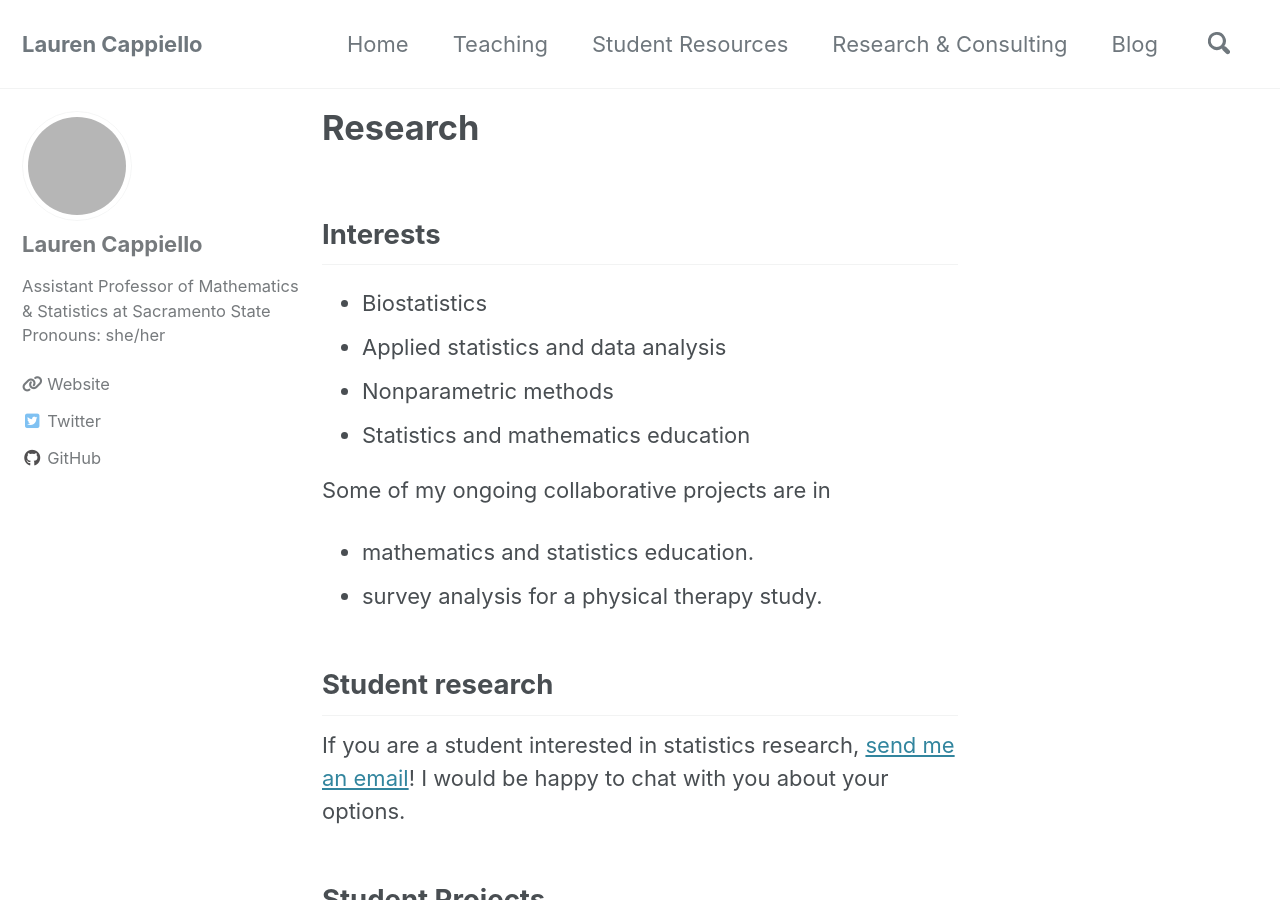
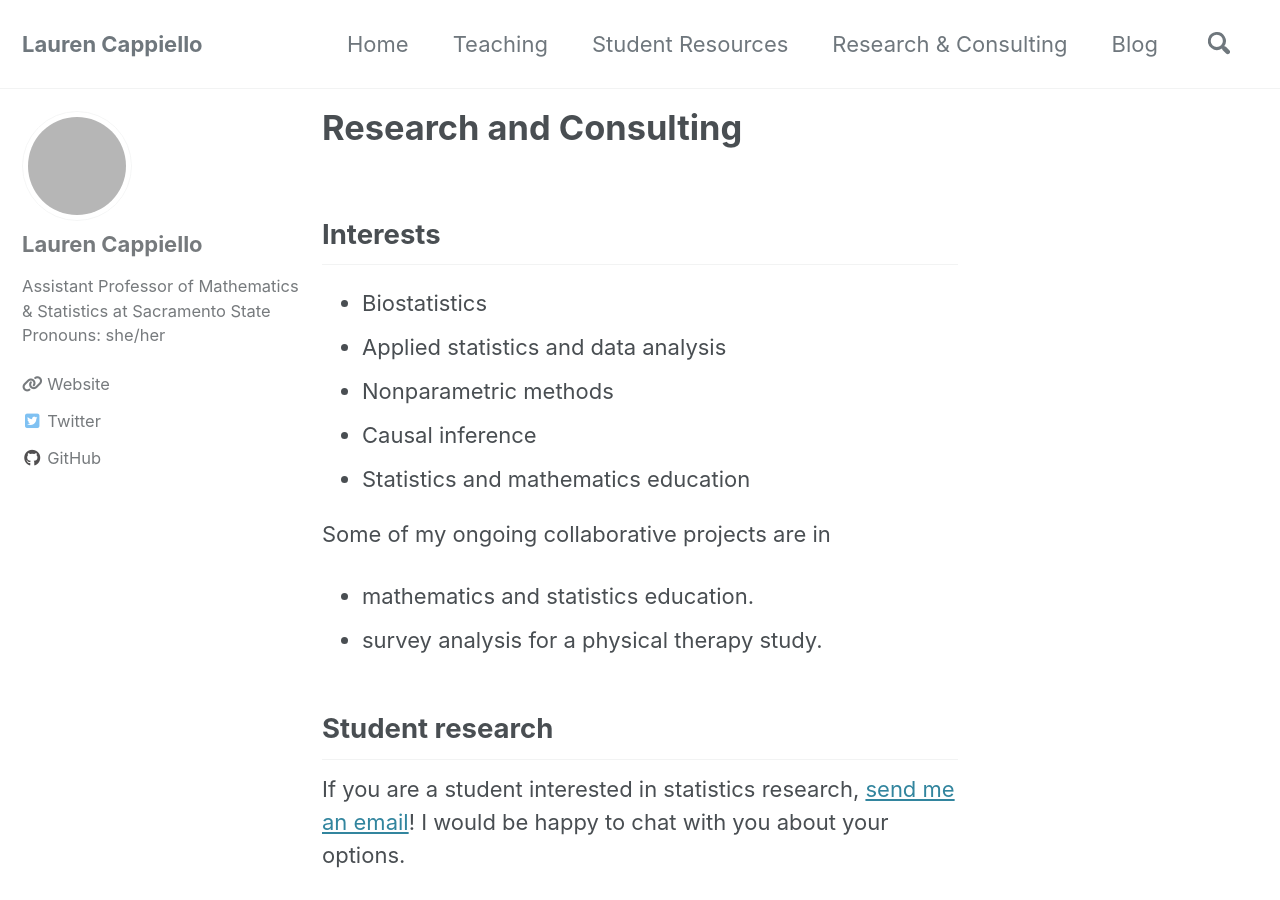
Before and after one commit to lgpcappiello/lgpcappiello.github.io, a Jekyll site: the page built from research/index.md, in a window 1280 px wide and 900 px high. Built offline with Jekyll 4.4.1, drawn with Linux system fonts in a browser that asks for light colours; cached includes are drawn as plain includes; nearby versions of some CDN libraries; grey boxes are pictures that could not be loaded.

Commit message:
Update index.md

```diff
--- a/research/index.md
+++ b/research/index.md
@@ -1,6 +1,6 @@
 ---
 permalink: /research/
-title: "Research"
+title: "Research and Consulting"
 layout: single
 author_profile: true
 ---
@@ -9,6 +9,7 @@ author_profile: true
 - Biostatistics
 - Applied statistics and data analysis
 - Nonparametric methods
+- Causal inference
 - Statistics and mathematics education
 
 Some of my ongoing collaborative projects are in
```
